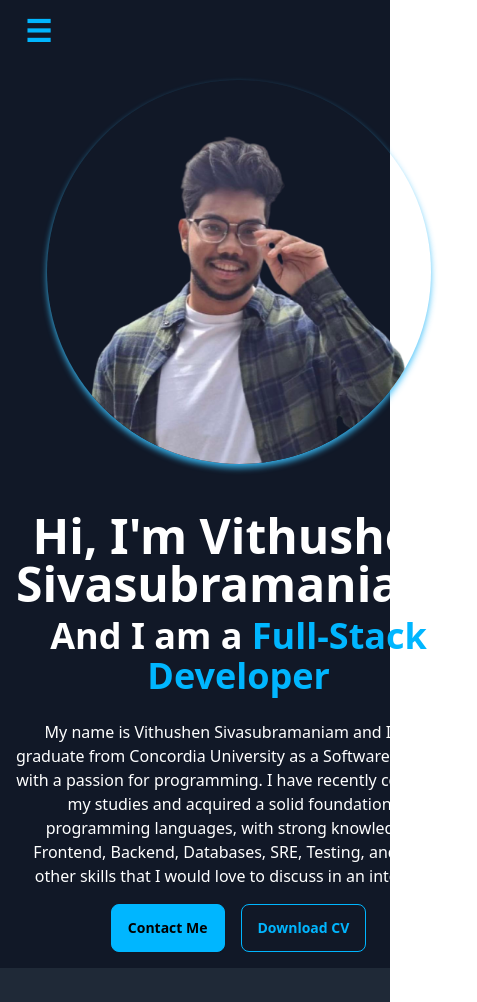
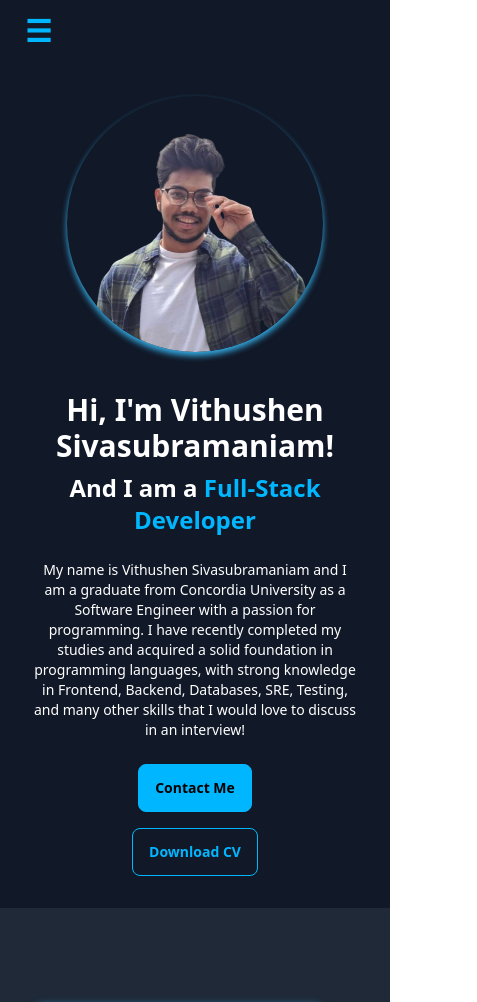
Before and after one commit to vithushen/portfolio-vithu, a React (Create React App) app in the folder client/: page /home in a window 390 px wide. Shown: the top 1002 px of the page, 477 px wide, since content can reach past the window. Built offline with nearby package versions, Linux system fonts and the light colour scheme; grey boxes are pictures that could not be loaded.

Commit message:
[8]-Made mobile responsiveness adjustments

```diff
--- a/client/package.json
+++ b/client/package.json
@@ -1,4 +1,5 @@
 {
+  "homepage": "https://vithushen.github.io/portfolio-vithu",
   "name": "client",
   "version": "0.1.0",
   "private": true,
@@ -7,6 +8,7 @@
     "@testing-library/react": "^13.4.0",
     "@testing-library/user-event": "^13.5.0",
     "emailjs-com": "^3.2.0",
+    "gh-pages": "^6.1.1",
     "react": "^18.3.1",
     "react-dom": "^18.3.1",
     "react-router-dom": "^6.23.1",
@@ -18,7 +20,9 @@
     "start": "react-scripts start",
     "build": "react-scripts build",
     "test": "react-scripts test",
-    "eject": "react-scripts eject"
+    "eject": "react-scripts eject",
+    "predeploy": "npm run build",
+    "deploy": "gh-pages -d build"
   },
   "eslintConfig": {
     "extends": [
--- a/client/src/pages/Home.js
+++ b/client/src/pages/Home.js
@@ -294,22 +294,22 @@ function Home() {
     <div className="hero-content flex-col lg:flex-row-reverse items-center lg:items-start">
         <img
             src={vithuImage}
-                        className="w-96 h-96 lg:w-[36rem] lg:h-[36rem] rounded-full mb-8 lg:mb-0 lg:ml-8"
+            className="w-64 h-64 sm:w-80 sm:h-80 md:w-96 md:h-96 lg:w-[36rem] lg:h-[36rem] rounded-full mb-6 sm:mb-8 md:mb-10 lg:mb-0 lg:ml-8"
             alt="Hero"
             style={{
                 boxShadow: '0 4px 6px rgba(56, 189, 248, 0.9)' // Replace with the shadow color you want
             }}
         />
-                    <div className='text-center lg:text-left max-w-lg'>
-                        <h1 className="text-5xl font-bold">Hi, I'm Vithushen Sivasubramaniam!</h1>
-                        <h2 className="text-4xl font-bold py-2">
+        <div className="text-center lg:text-left max-w-lg px-4 sm:px-8 md:px-12">
+            <h1 className="text-3xl sm:text-4xl md:text-5xl font-bold">Hi, I'm Vithushen Sivasubramaniam!</h1>
+            <h2 className="text-2xl sm:text-3xl md:text-4xl font-bold py-2">
                 And I am a <span className="text-info">Full-Stack Developer</span>
             </h2>
-                        <p className="mt-4">
+            <p className="mt-4 text-sm sm:text-base md:text-lg">
                 My name is Vithushen Sivasubramaniam and I am a graduate from Concordia University as a Software Engineer with a passion for programming. I have recently completed my studies and acquired a solid foundation in programming languages, with strong knowledge in Frontend, Backend, Databases, SRE, Testing, and many other skills that I would love to discuss in an interview!
             </p>
-                        <div className="mt-4 flex items-center justify-center lg:justify-start">
-                            <button className="btn btn-info mr-2" onClick={() => document.getElementById('my_modal_3').showModal()}>Contact Me</button>
+            <div className="mt-6 flex flex-col sm:flex-row items-center justify-center lg:justify-start">
+                <button className="btn btn-info mb-4 sm:mb-0 sm:mr-4" onClick={() => document.getElementById('my_modal_3').showModal()}>Contact Me</button>
                 <dialog id="my_modal_3" className="modal">
                     <div className="modal-box bg-gray-900 p-8 rounded-lg">
                         <form onSubmit={sendEmail}>
@@ -352,11 +352,12 @@ function Home() {
                         </form>
                     </div>
                 </dialog>
-                            <a href={vithuCV} target="_blank" rel="noopener noreferrer" download className="btn btn-outline btn-info ml-2">Download CV</a>
+                <a href={vithuCV} target="_blank" rel="noopener noreferrer" download className="btn btn-outline btn-info">Download CV</a>
             </div>
         </div>
     </div>
 </div>
+
 
 
             {/* About Me Section */}
```
Also changed, not shown: 1 other file (tests, documents, lock files or other folders). Lines whose indentation alone changed are shown as unchanged.
